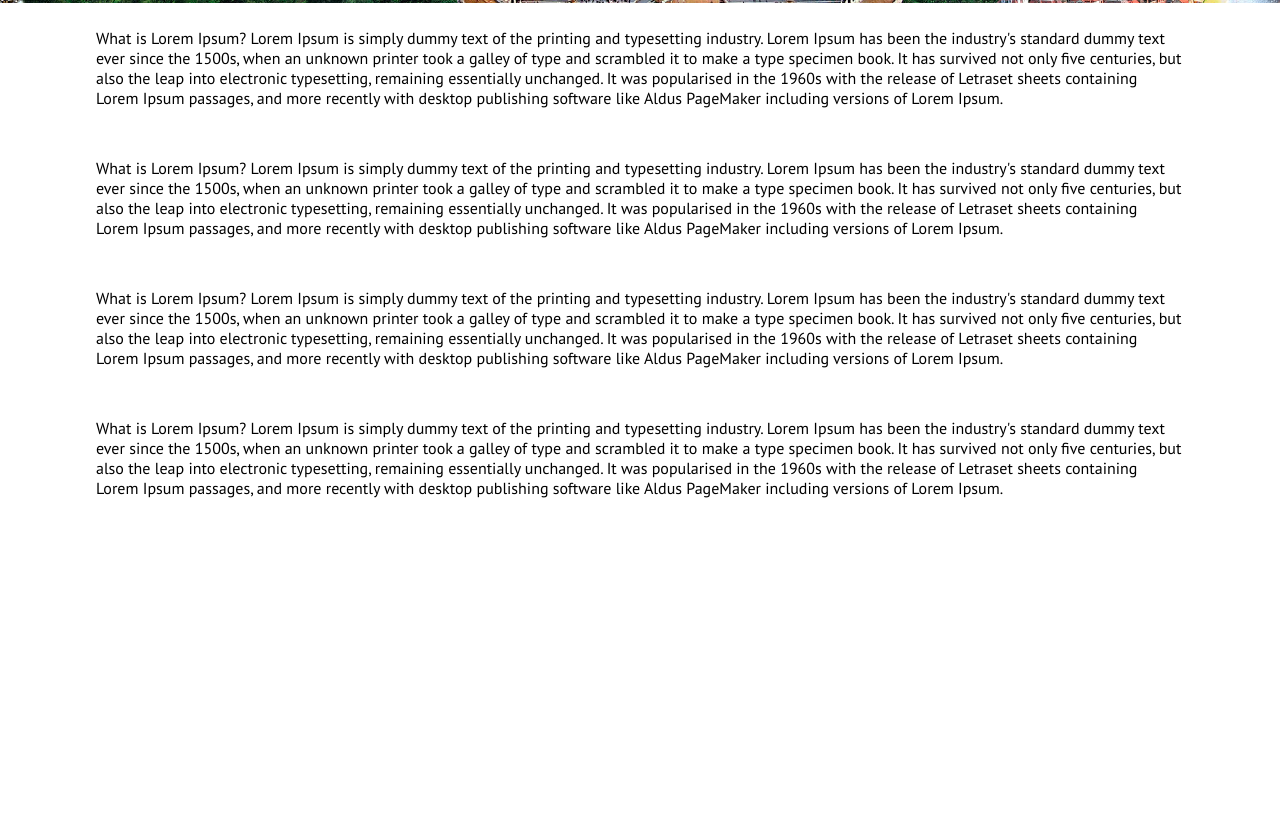
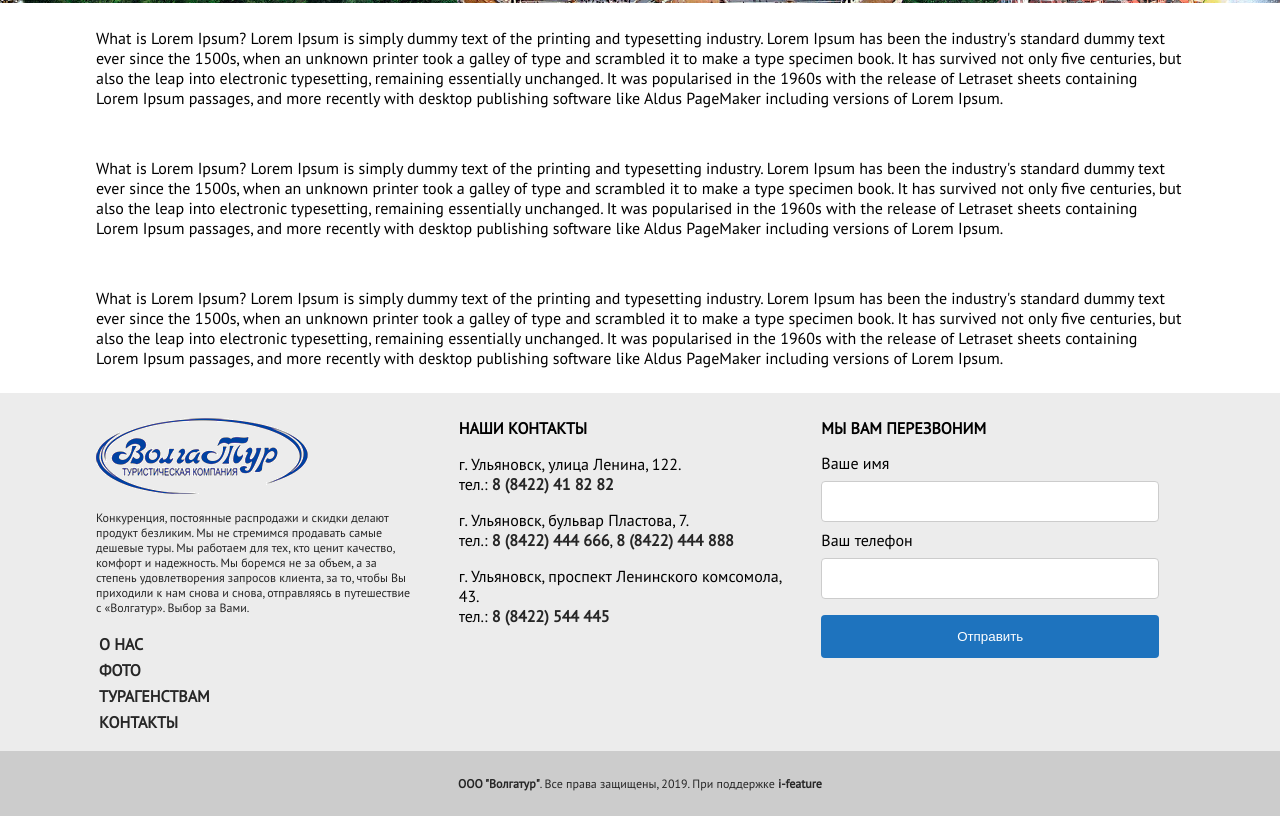
Before and after one commit to alexpapay/volgatour_ru, a plain HTML site: page Design/index.html in a window 1280 px wide. Shown: the part 477-1293 px from the top of the page. Before the commit the page ends 1000 px from the top, so only its background shows below. Drawn offline with nearby package versions, Linux system fonts and the light colour scheme.

Commit message:
Header and footer finished.

```diff
--- /dev/null
+++ b/Design/css/common.css
@@ -0,0 +1,59 @@
+@import url('https://fonts.googleapis.com/css?family=PT+Sans&display=swap');
+* {
+    overflow-x: hidden;
+}
+
+body {
+    padding: 0;
+    margin: 0;
+    font-family: 'PT Sans', sans-serif;
+}
+
+a {
+    text-decoration: none;
+    color: #262626;
+}
+
+a:hover {
+    color: #1e73be;
+}
+
+.p-header {
+    font-weight: bold;
+    margin: 0;
+    text-decoration: none;
+    text-transform: uppercase;
+}
+
+
+/* Input forms */
+
+form {
+    padding: 15px 0 15px 0;
+}
+
+.input-text,
+select {
+    width: 100%;
+    padding: 12px 20px;
+    margin: 8px 0;
+    display: inline-block;
+    border: 1px solid #ccc;
+    border-radius: 4px;
+    box-sizing: border-box;
+}
+
+.input-submit {
+    width: 100%;
+    background-color: #1e73be;
+    color: white;
+    padding: 14px 20px;
+    margin: 8px 0;
+    border: none;
+    border-radius: 4px;
+    cursor: pointer;
+}
+
+.input-submit:hover {
+    background-color: #4a97c2;
+}
--- a/Design/css/style.css
+++ b/Design/css/style.css
@@ -1,24 +1,3 @@
-@import url('https://fonts.googleapis.com/css?family=PT+Sans&display=swap');
-* {
-    overflow-x: hidden;
-}
-
-body {
-    padding: 0;
-    margin: 0;
-    font-family: 'PT Sans', sans-serif;
-}
-
-a {
-    text-decoration: none;
-    color: #262626;
-}
-
-a:hover {
-    color: #1e73be;
-}
-
-
 /* Navigation section: */
 
 nav {
@@ -34,6 +13,7 @@ nav {
     display: flex;
     flex-direction: row;
     justify-content: flex-end;
+    background: linear-gradient(180deg, rgba(255, 255, 255, 1) 25%, rgba(255, 255, 255, 0) 100%, rgba(0, 212, 255, 1) 100%);
     transition: .5s;
 }
 
@@ -48,7 +28,6 @@ nav .contacts div {
 
 nav .contacts a {
     font-weight: bold;
-    font-size: 20;
 }
 
 nav .contacts span {
@@ -85,7 +64,6 @@ nav .menu ul li {
 
 nav .menu ul li a {
     line-height: 65px;
-    color: #262626;
     padding: 2px 20px;
     text-decoration: none;
     text-transform: uppercase;
@@ -130,13 +108,11 @@ nav.black {
 
 nav.black .logo {
     flex: 0 auto;
-    padding-left: 30px;
     padding-right: 30px;
 }
 
 nav.black .logo img {
     height: 60px;
-    transition: .5s;
 }
 
 .menu-icon {
@@ -149,7 +125,7 @@ nav.black .logo img {
 
 /* Header: */
 
-header.head_banner {
+header.head-banner {
     width: 100%;
     height: 60vh;
     background: url(/img/head_banner.jpg);
@@ -157,6 +133,75 @@ header.head_banner {
     background-repeat: no-repeat;
     background-position: top;
 }
+
+
+/* Content: */
+
+.container {
+    width: 85%;
+    margin: 0 auto;
+    padding: 25px;
+}
+
+
+/* Footer: */
+
+footer a {
+    color: #262626;
+    font-weight: bold;
+}
+
+.footer-header {
+    background-color: #ececec;
+}
+
+.footer-header-container {
+    display: flex;
+    flex-direction: row;
+    justify-content: center;
+    width: 85%;
+    margin: 0 auto;
+    padding: 25px 0 0 0;
+}
+
+.footer-column-1 {
+    flex: 1;
+    padding: 0 25px 0 0;
+}
+
+.footer-column-1 ul {
+    padding: 0px;
+}
+
+.footer-column-2 {
+    flex: 1;
+    padding: 0 25px 0 0;
+}
+
+.footer-column-3 {
+    flex: 1;
+    padding: 0 25px 0 0;
+}
+
+.footer-column-1 p {
+    color: #262626;
+    font-size: 12px;
+    padding: 0 15px 0 0;
+}
+
+.footer-column-1 li {
+    padding: 3px;
+}
+
+.footer-company {
+    background-color: #cccccc;
+    color: #262626;
+    font-size: 12px;
+    text-align: center;
+}
+
+
+/* Media: */
 
 @media(max-width: 1000px) {
     nav {
@@ -170,7 +215,7 @@ header.head_banner {
         overflow-y: hidden;
         display: flex;
         flex-direction: column;
-        justify-content: flex-end;
+        justify-content: flex-start;
         background: rgba(255, 255, 255, .95);
         box-shadow: 0 0 5px 0px rgba(0, 0, 0, .25);
         padding: 15px;
@@ -185,6 +230,7 @@ header.head_banner {
     nav .menu {
         order: 1;
         display: none;
+        overflow-y: auto;
     }
     nav .menu ul {
         display: block;
@@ -217,17 +263,31 @@ header.head_banner {
         overflow-y: hidden;
     }
     .showing {
-        height: 30em;
+        height: 100vh;
         transition: .5s;
     }
-    /* header.head_banner {
-        background-size: cover;
-        height: 50vh;
-    } */
+    .footer-header-container {
+        flex-direction: column;
+    }
+    .footer-column-2 {
+        flex: 1;
+        padding: 15px 25px 0 0;
+    }
+    .footer-column-3 {
+        flex: 1;
+        padding: 15px 25px 0 0;
+    }
+    .footer-column-1 ul {
+        text-align: center;
+        padding: 0;
+    }
+    .footer-column-1 .footer-logo {
+        text-align: center;
+    }
 }
 
 @media(min-width: 2000px) {
-    header.head_banner {
+    header.head-banner {
         width: 100%;
         height: 50vh;
         min-height: 600px;
@@ -239,95 +299,7 @@ header.head_banner {
 }
 
 @media(min-width: 2500px) {
-    header.head_banner {
+    header.head-banner {
         height: 60vh;
     }
 }
-
-
-/* Content: */
-
-.container {
-    width: 85%;
-    margin: 0 auto;
-    padding: 25px;
-}
-
-.header_social_back {
-    font-size: 22px;
-    color: rgb(255, 255, 255) !important;
-    background-color: rgb(30, 115, 190) !important;
-    border-radius: 5px;
-    height: 30px;
-    width: 10px;
-}
-
-
-/*header {
-    background: url(../img/head_banner.jpg) no-repeat top / cover;
-    height: 350px;
-}
-nav div {
-    box-sizing: border-box;
-}
-
-.header_container {
-    position: relative;
-    margin: 0 auto;
-    width: 100%;
-    height: auto;
-}
-
-.header_column {
-    float: left;
-    width: 50%;
-    padding: 10px;
-    height: 50px;
-    vertical-align: middle;
-}
-
-.row:after {
-    content: "";
-    display: table;
-    clear: both;
-}
-
-.header {
-    background: #ffffff;
-    color: #000000;
-    text-align: center;
-}
-
-.sticky {
-    position: fixed;
-    top: 0;
-    width: 100%;
-    z-index: 2;
-}
-
-
-.header_social_column {
-    float: right;
-    width: 35px;
-}
-
-
-
-
-
-.header_text {
-    font-weight: bold;
-    font-size: 18px;
-    color: #000000;
-    text-decoration: none;
-    vertical-align: middle;
-}
-
-.header_banner {
-    width: 100%;
-    height: auto;
-    position: relative;
-    top: 0;
-    left: 0;
-    z-index: 1;
-}*/
--- a/Design/index.html
+++ b/Design/index.html
@@ -7,6 +7,7 @@
     <meta name="viewport" content="width=device-width, initial-scale=1.0" />
     <title>Волгатур - Туристическое агенство</title>
     <link rel="shortcut icon" href="favicon.ico" />
+    <link rel="stylesheet" href="css/common.css" />
     <link rel="stylesheet" href="css/style.css" />
     <script src="https://kit.fontawesome.com/cf2c49c819.js"></script>
     <script src="https://code.jquery.com/jquery-3.4.1.js"></script>
@@ -18,7 +19,7 @@
             <i class="fa fa-bars fa-2x"></i>
         </div>
         <div class="logo">
-            <img src="/img/logo.png">
+            <a href="/"><img src="/img/logo.png"></a>
         </div>
         <div class="contacts">
             <div>
@@ -68,7 +69,7 @@
             </ul>
         </div>
     </nav>
-    <header class="head_banner">
+    <header class="head-banner">
 
     </header>
 
@@ -90,72 +91,50 @@
         recently with desktop publishing software like Aldus PageMaker including versions of Lorem Ipsum.
     </section>
 
-    <section class="container">
-        What is Lorem Ipsum? Lorem Ipsum is simply dummy text of the printing and typesetting industry. Lorem Ipsum has been the industry's standard dummy text ever since the 1500s, when an unknown printer took a galley of type and scrambled it to make a type
-        specimen book. It has survived not only five centuries, but also the leap into electronic typesetting, remaining essentially unchanged. It was popularised in the 1960s with the release of Letraset sheets containing Lorem Ipsum passages, and more
-        recently with desktop publishing software like Aldus PageMaker including versions of Lorem Ipsum.
-    </section>
-    <!--
-    <section>
-<div class="container">
-            <span class="fa fa-phone header_icon"></span><a class="header_text">+7 (8422) 41-82-82</a>
-            <span class="fa fa-envelope header_icon" style="vertical-align: bottom;"></span><a href="mailto:vtour@mv.ru" class="header_text">vtour@mv.ru</a>
-
-        </div>
-    </section>
-
-    <footer>
-
-    </footer>
-
-    <div class="header_container">
-        Sticky menu
-        <div class="header row" id="myHeader">
-            <div class="header_column">
-                <span class="fa fa-phone header_icon"></span><a class="header_text">+7 (8422) 41-82-82</a>
-                <span class="fa fa-envelope header_icon" style="vertical-align: bottom;"></span><a href="mailto:vtour@mv.ru" class="header_text">vtour@mv.ru</a>
-            </div>
-            <div class="header_column">
-
-                <div class="header_social_column">
-                    <a href="http://vk.com/volgatour_company" target="_blank">
-                        <div class="header_social_back">
-                            <span class="fab fa-vk header_social_icon"></span>
-                        </div>
-                    </a>
-                </div>
-                <div class="header_social_column">
-                    <a href="http://vk.com/volgatour_company" target="_blank">
-                        <div class="header_social_back">
-                            <span class="fab fa-odnoklassniki header_social_icon"></span>
-                        </div>
-                    </a>
-                </div>
-                <div class="header_social_column">
-                    <a href="http://vk.com/volgatour_company" target="_blank">
-                        <div class="header_social_back">
-                            <span class="fab fa-facebook-f header_social_icon"></span>
-                        </div>
-                    </a>
-                </div>
-                <div class="header_social_column">
-                    <a href="http://vk.com/volgatour_company" target="_blank">
-                        <div class="header_social_back">
-                            <span class="fab fa-instagram header_social_icon"></span>
-                        </div>
-                    </a>
-                </div>
-                <div class="header_social_column">
-                    <a href="mailto:vtour@mv.ru" target="_blank">
-                        <div class="header_social_back">
-                            <span class="fa fa-envelope header_social_icon"></span>
-                        </div>
-                    </a>
+    <footer class="footer-header">
+        <div class="footer-header-container">
+            <div class="footer-column-1">
+                <div class="footer-logo">
+                    <a href="/"><img src="/img/logo.png"></a>
                 </div>
 
+                <p> Конкуренция, постоянные распродажи и скидки делают продукт безликим. Мы не стремимся продавать самые дешевые туры. Мы работаем для тех, кто ценит качество, комфорт и надежность. Мы боремся не за объем, а за степень удовлетворения запросов
+                    клиента, за то, чтобы Вы приходили к нам снова и снова, отправляясь в путешествие с «Волгатур». Выбор за Вами.
+                </p>
+                <ul>
+                    <li><a href="#">О НАС</a></li>
+                    <li><a href="#">ФОТО</a></li>
+                    <li><a href="#">ТУРАГЕНСТВАМ</a></li>
+                    <li><a href="#">КОНТАКТЫ</a></li>
+                </ul>
+            </div>
+            <div class="footer-column-2">
+                <p class="p-header">НАШИ КОНТАКТЫ</p>
+                <p>г. Ульяновск, улица Ленина, 122. <br> тел.: <a href="tel:+78422418282">8 (8422) 41 82 82</a></p>
+                <p>г. Ульяновск, бульвар Пластова, 7. <br>тел.: <a href="tel:+78422444666">8 (8422) 444 666</a>, <a href="tel:+78422444888">8 (8422) 444 888</a></p>
+                <p>г. Ульяновск, проспект Ленинского комсомола, 43. <br>тел.: <a href="tel:+78422544445">8 (8422) 544 445</a></p>
+            </div>
+            <div class="footer-column-3">
+                <p class="p-header">МЫ ВАМ ПЕРЕЗВОНИМ</p>
+                <form>
+                    <div class="input-form">
+                        <label>Ваше имя</label>
+                        <input class="input-text" type="text"></input>
+                    </div>
+                    <div class="input-form">
+                        <label>Ваш телефон</label>
+                        <input class="input-text" type="tel"></input>
+                    </div>
+                    <input type="submit" class="input-submit" value="Отправить">
+                </form>
             </div>
         </div>
-    </div>-->
+    </footer>
+    <footer class="footer-company">
+        <div class="container">
+            <b>ООО "Волгатур"</b>. Все права защищены, 2019. При поддержке <a href="https://i-feature.net">i-feature</a>
+        </div>
+    </footer>
 
     <script src="js/custom_script.js"></script>
 </body>
--- a/Design/js/custom_script.js
+++ b/Design/js/custom_script.js
@@ -1,6 +1,6 @@
 // Menu scroll:
 $(window).on('scroll', function() {
-    if ($('nav').hasClass('showing') == true) {} else {
+    if ($(window).width() >= 1024) {
         if ($(window).scrollTop()) {
             $('nav').addClass('black');
         } else {
```
